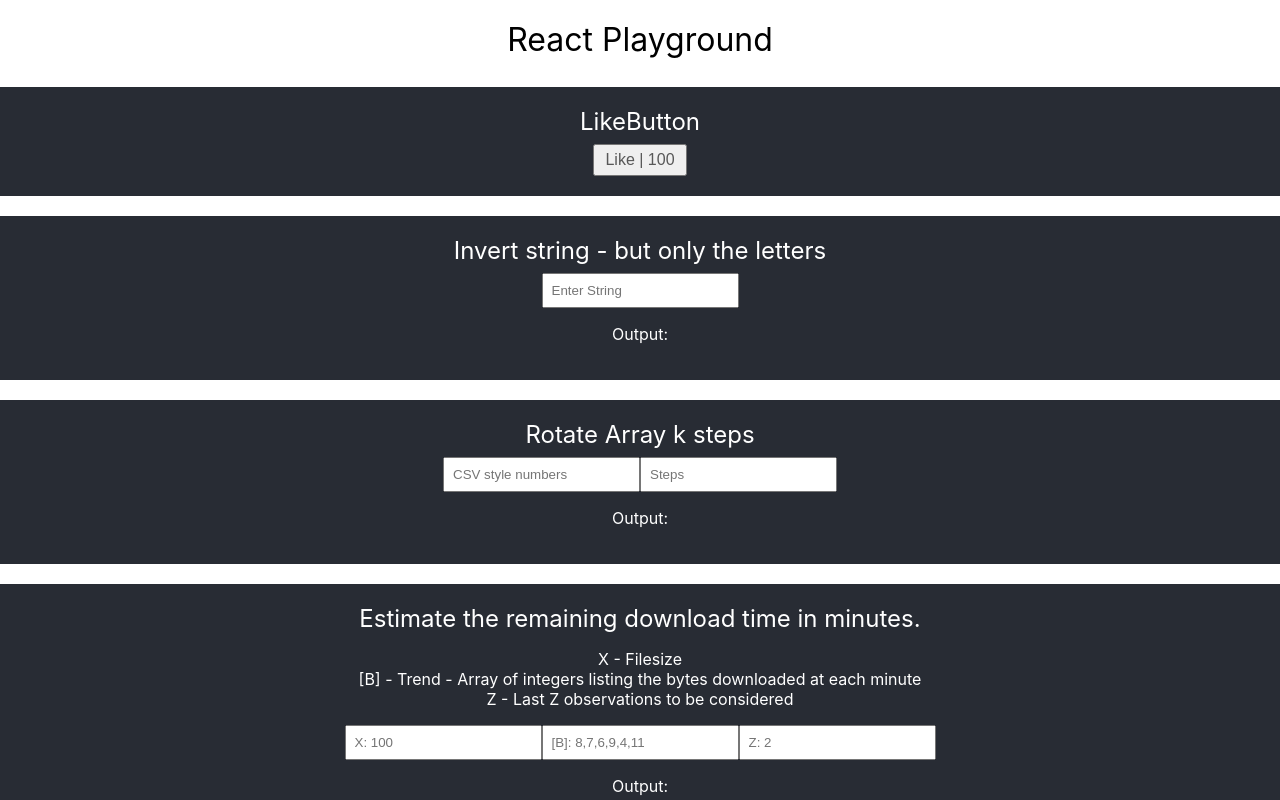
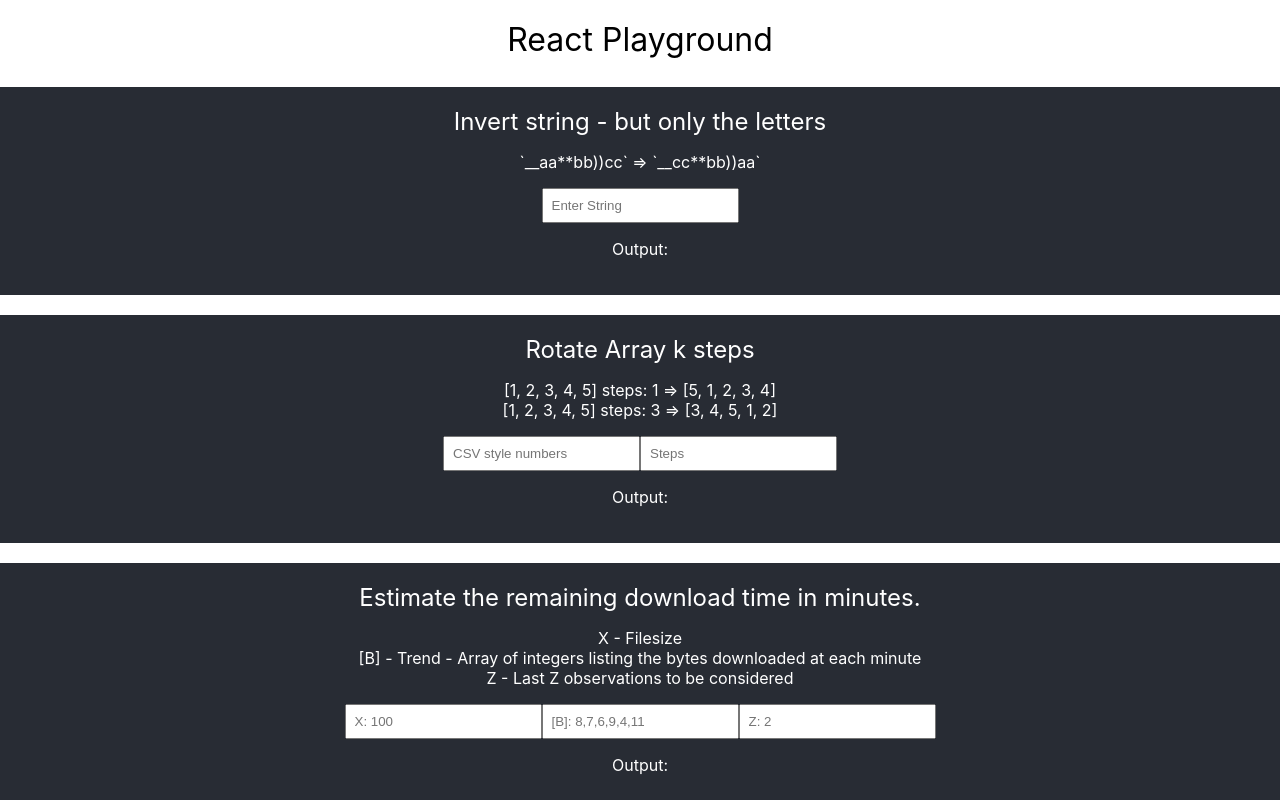
Before and after one commit to Existenziell/react-app-playground, a React (Create React App) app: page / in a window 1280 px wide. Shown: the top 800 px of the page. Built offline with nearby package versions, Linux system fonts and the light colour scheme.

Commit message:
Better docu

```diff
--- a/src/App.js
+++ b/src/App.js
@@ -12,11 +12,11 @@
         <h1>React Playground</h1>
       </header>
       <main className="App-main">
-        <LikeButton />
         <InvertStringSpecial />
         <RotateArray />
         <DownloadTime />
         <TimeToType />
+        <LikeButton />
       </main>
     </div>
   )
--- a/src/components/InvertStringSpecial.js
+++ b/src/components/InvertStringSpecial.js
@@ -19,6 +19,9 @@
   return (
     <div className="experiment">
       <h2>Invert string - but only the letters</h2>
+      <p>
+        `__aa**bb))cc` => `__cc**bb))aa`<br />
+      </p>
       <input type='text' placeholder="Enter String" value={input} onChange={(e) => setInput(e.target.value)} />
       <p>Output: {output}</p>
     </div>
--- a/src/components/RotateArray.js
+++ b/src/components/RotateArray.js
@@ -16,6 +16,10 @@
   return (
     <div className="experiment">
       <h2>Rotate Array k steps</h2>
+      <p>
+        [1, 2, 3, 4, 5] steps: 1 => [5, 1, 2, 3, 4]<br />
+        [1, 2, 3, 4, 5] steps: 3 => [3, 4, 5, 1, 2]
+      </p>
       <input type='text' placeholder="CSV style numbers" value={input} onChange={(e) => setInput(e.target.value)} />
       <input type='text' placeholder="Steps" value={steps} onChange={(e) => setSteps(e.target.value)} />
       <p>Output: {output}</p>
--- a/src/css/index.css
+++ b/src/css/index.css
@@ -13,6 +13,10 @@
 	margin-top: 0px;
 	margin-bottom: 8px;
 	font-weight: normal;
+}
+
+p {
+  line-height: 20px;
 }
 
 input {
```
Also changed, not shown: 1 other file (tests, documents, lock files or other folders).
